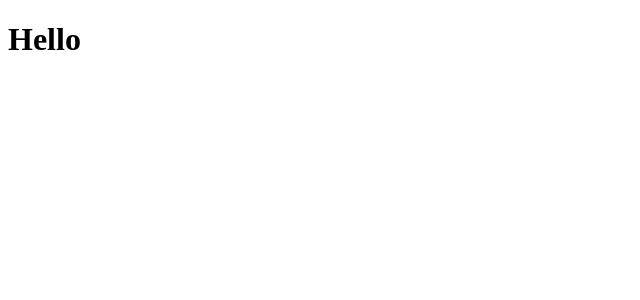
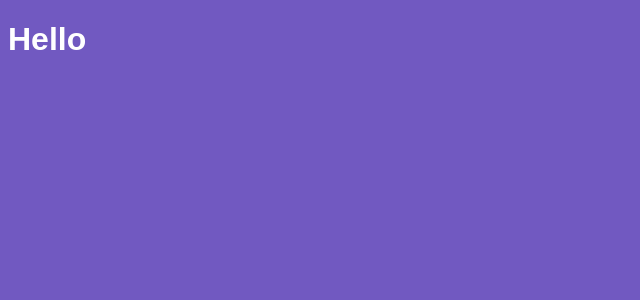
Before and after one commit to mtheusbrito/introducao-react, a React app: page / in a window 1280 px wide. Shown: the top 300 px of the page, without its empty margins (0-640 px from the left). Built offline with nearby package versions, Linux system fonts and the light colour scheme.

Commit message:
Importando CSS

```diff
--- a/package.json
+++ b/package.json
@@ -12,6 +12,8 @@
     "@babel/preset-env": "^7.6.2",
     "@babel/preset-react": "^7.0.0",
     "babel-loader": "^8.0.6",
+    "css-loader": "^3.2.0",
+    "style-loader": "^1.0.0",
     "webpack": "^4.41.0",
     "webpack-cli": "^3.3.9",
     "webpack-dev-server": "^3.8.1"
--- /dev/null
+++ b/src/App.css
@@ -0,0 +1,6 @@
+body{
+    background: #7159c1;
+    color: #FFF;
+    font-family: Arial, Helvetica, sans-serif;
+
+}
--- a/src/App.js
+++ b/src/App.js
@@ -1,4 +1,5 @@
 import React from 'react';
+import './App.css';
 function App(){
     return <h1>Hello</h1>
 }
--- a/webpack.config.js
+++ b/webpack.config.js
@@ -16,6 +16,12 @@
                 use: {
                     loader: 'babel-loader'
                 }
+            },
+            {
+                test: /\.css$/,
+                use: [
+                    {loader: 'style-loader'},
+                    {loader: 'css-loader'}]
             }
         ]
     }
```
Also changed, not shown: 1 other file (tests, documents, lock files or other folders).
